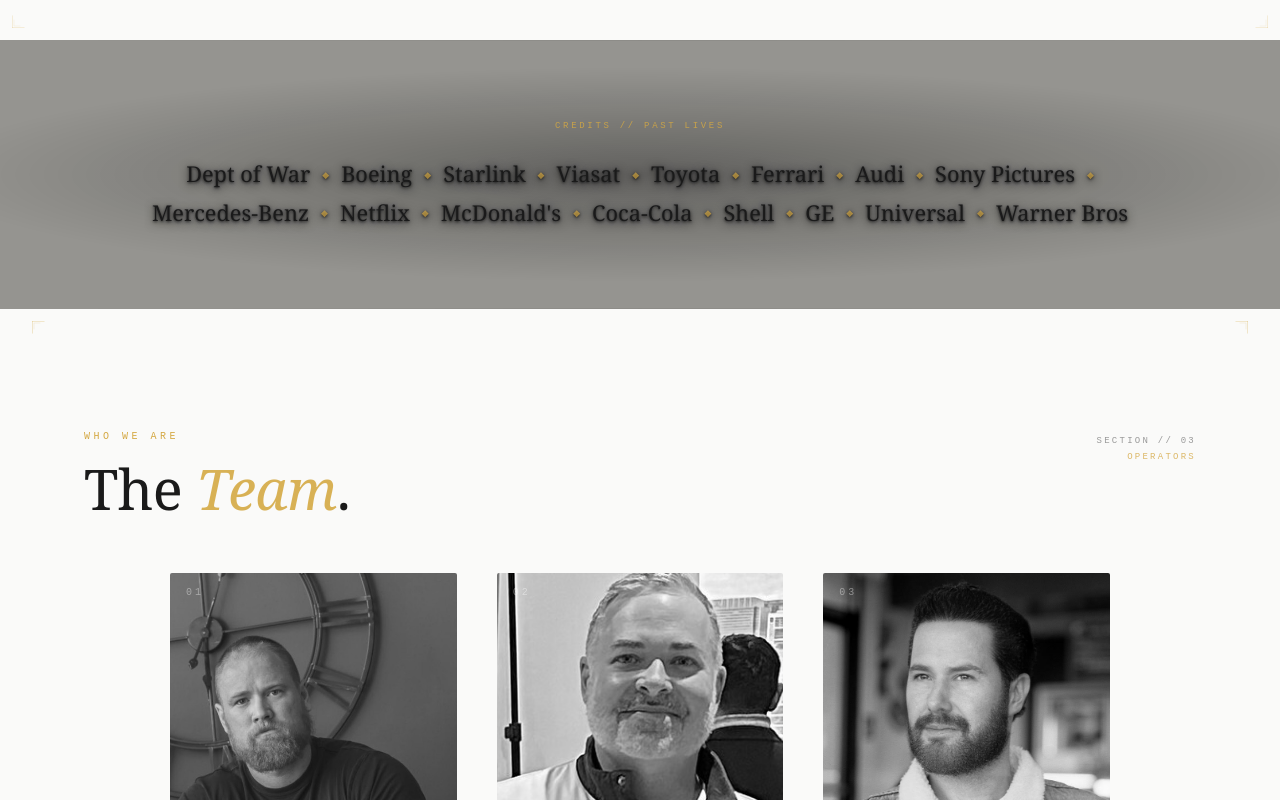
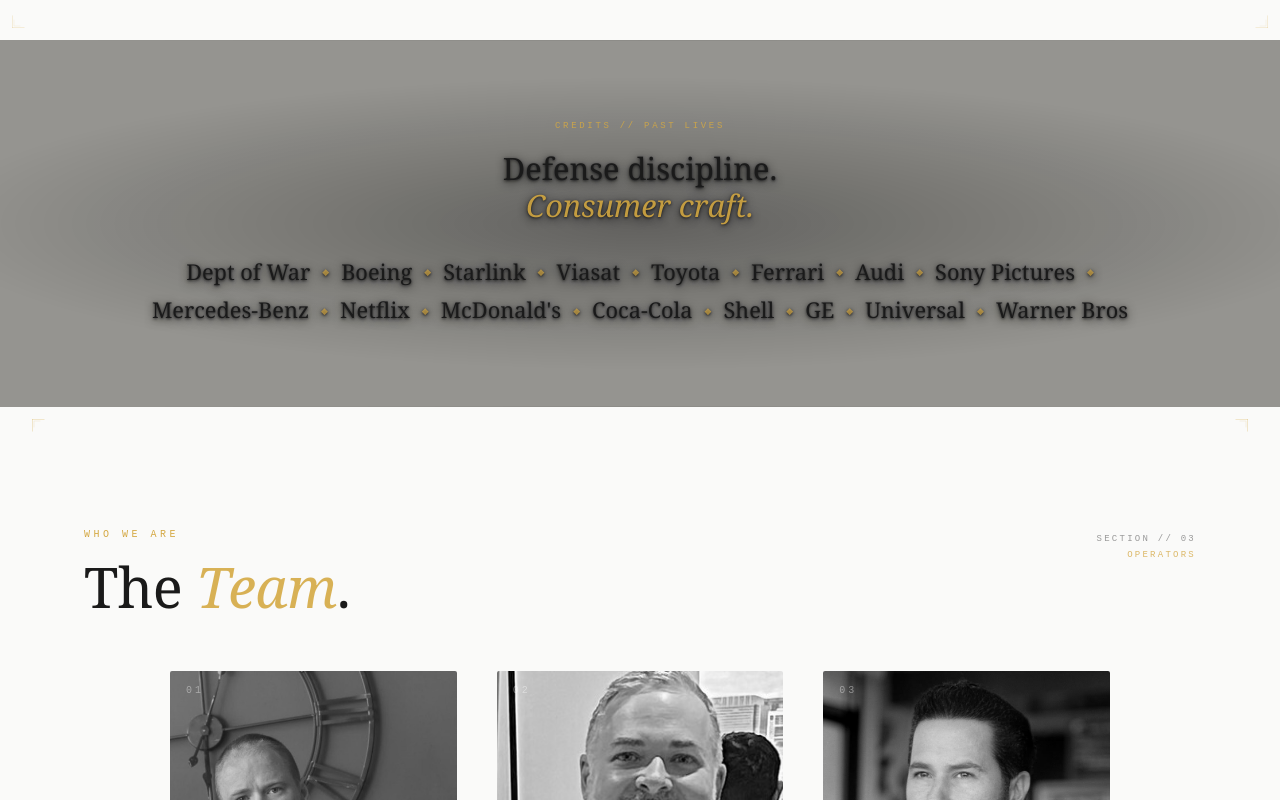
Before and after one commit to tylinegar-cirth/wardesk, a Next.js app: page /studio in a window 1280 px wide. Shown: the part 1760-2560 px from the top of the page. Built offline with nearby package versions, Linux system fonts and the light colour scheme; no server answers; the database is empty.

Commit message:
Add "Defense discipline. Consumer craft." above the brands row
Frames the logo list as proof of the transfer, pulled from the pricing
doc tagline. Two-line treatment with "Consumer craft." in italic gold
matches the site's established punchline pattern.

```diff
--- a/src/components/studio/StudioBrands.tsx
+++ b/src/components/studio/StudioBrands.tsx
@@ -100,9 +100,20 @@
 
       <Reveal>
         <section className="relative z-[2] py-[clamp(48px,6.5vw,80px)] px-[clamp(20px,5vw,72px)] max-w-[1240px] mx-auto text-center">
-          <div className="font-mono text-[9px] tracking-[0.3em] uppercase text-wd-gold/85 mb-6">
+          <div className="font-mono text-[9px] tracking-[0.3em] uppercase text-wd-gold/85 mb-4">
             Credits // Past Lives
           </div>
+          <h2
+            className="font-serif text-[clamp(22px,2.4vw,32px)] font-normal text-wd-text leading-[1.2] mb-8 max-w-[720px] mx-auto"
+            style={{
+              textShadow:
+                "0 2px 10px rgba(0,0,0,0.85), 0 1px 3px rgba(0,0,0,0.7)",
+            }}
+          >
+            Defense discipline.
+            <br />
+            <span className="italic text-wd-gold/90">Consumer craft.</span>
+          </h2>
           <div
             className="font-serif text-[clamp(17px,1.7vw,22px)] font-normal text-wd-text leading-[1.5] flex flex-wrap justify-center items-center gap-x-3 gap-y-1.5 max-w-[1080px] mx-auto"
             style={{
```
